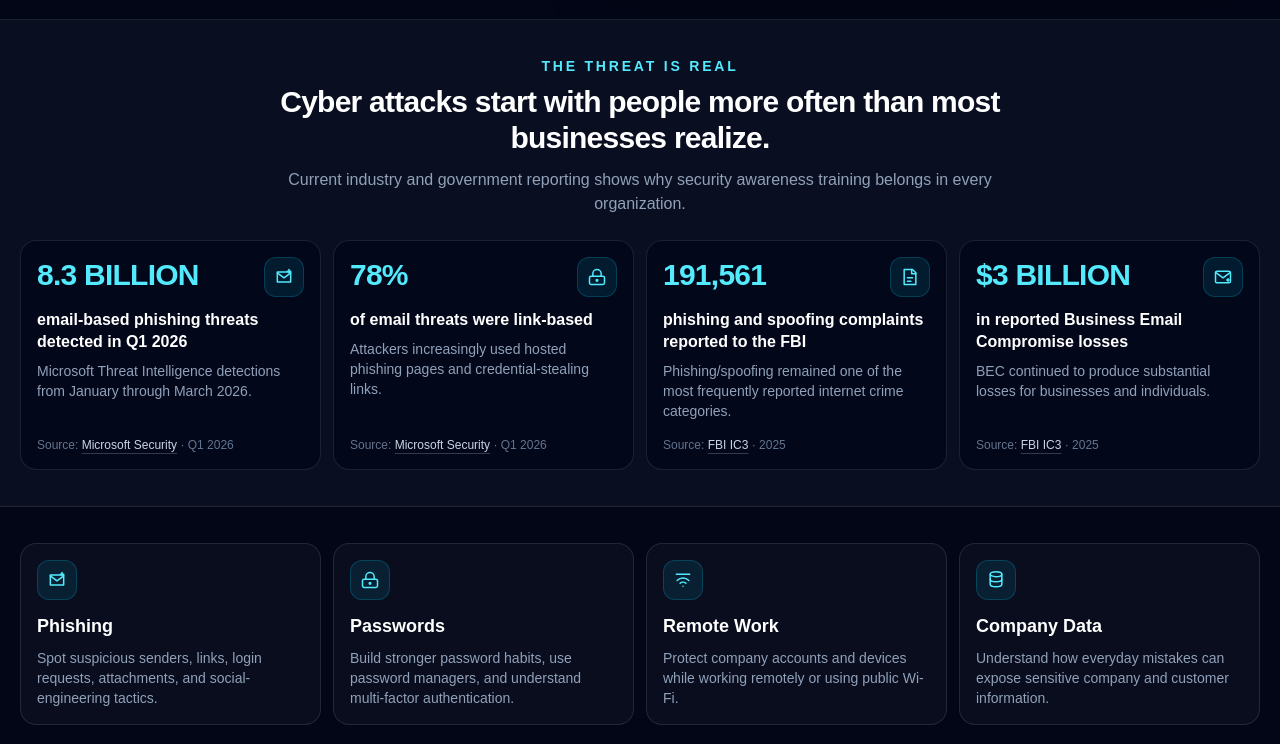
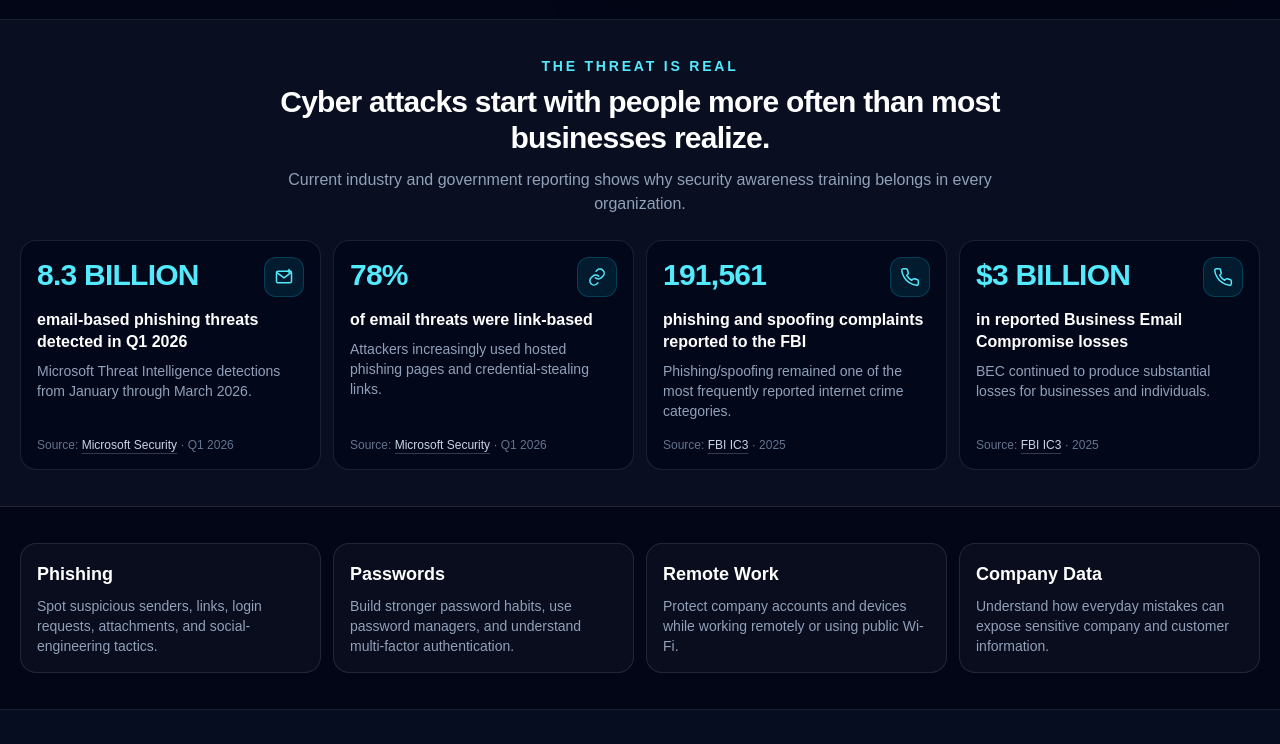
Before and after one commit to microsecs/cyber-training-platform, a Next.js app: page / in a window 1280 px wide. Shown: the part 569-1313 px from the top of the page. Built offline with nearby package versions, Linux system fonts and the light colour scheme; no server answers; the database is empty.

Commit message:
MicroSECONDS v9.0.15 - refine homepage icons

```diff
--- a/src/app/page.tsx
+++ b/src/app/page.tsx
@@ -4,41 +4,20 @@ import { getHomepageSettings } from "@/lib/homepage-settings";
 export const dynamic = "force-dynamic";
 
 function CardIcon({ kind }: { kind: string }) {
-  const common = "h-5 w-5";
-  const props = {
-    className: common,
-    viewBox: "0 0 24 24",
-    fill: "none",
-    stroke: "currentColor",
-    strokeWidth: 1.8,
-    strokeLinecap: "round" as const,
-    strokeLinejoin: "round" as const,
-    "aria-hidden": true,
-  };
-
+  const props = { className: "h-5 w-5", viewBox: "0 0 24 24", fill: "none", stroke: "currentColor", strokeWidth: 1.8, strokeLinecap: "round" as const, strokeLinejoin: "round" as const, "aria-hidden": true };
   const k = kind.toLowerCase();
 
-  if (k.includes("password") || k.includes("credential")) {
-    return <svg {...props}><rect x="3" y="11" width="18" height="10" rx="2"/><path d="M7 11V8a5 5 0 0 1 10 0v3"/><circle cx="12" cy="16" r="1"/></svg>;
+  if (k.includes("link") || k.includes("url")) {
+    return <svg {...props}><path d="M10 13a5 5 0 0 0 7.1 0l2-2a5 5 0 0 0-7.1-7.1l-1.1 1.1"/><path d="M14 11a5 5 0 0 0-7.1 0l-2 2A5 5 0 0 0 12 20.1l1.1-1.1"/></svg>;
   }
-  if (k.includes("remote") || k.includes("wi-fi") || k.includes("wifi")) {
-    return <svg {...props}><path d="M5 12.5a10 10 0 0 1 14 0"/><path d="M8.5 16a5 5 0 0 1 7 0"/><path d="M12 19.5h.01"/><path d="M4 5h16"/></svg>;
-  }
-  if (k.includes("data") || k.includes("breach")) {
-    return <svg {...props}><ellipse cx="12" cy="5" rx="7" ry="3"/><path d="M5 5v6c0 1.7 3.1 3 7 3s7-1.3 7-3V5"/><path d="M5 11v6c0 1.7 3.1 3 7 3s7-1.3 7-3v-6"/></svg>;
+  if (k.includes("complaint") || k.includes("report")) {
+    return <svg {...props}><path d="M22 16.92v3a2 2 0 0 1-2.18 2 19.8 19.8 0 0 1-8.63-3.07 19.5 19.5 0 0 1-6-6A19.8 19.8 0 0 1 2.12 4.18 2 2 0 0 1 4.11 2h3a2 2 0 0 1 2 1.72c.13.96.36 1.9.69 2.8a2 2 0 0 1-.45 2.11L8.09 9.91a16 16 0 0 0 6 6l1.27-1.27a2 2 0 0 1 2.11-.45c.9.33 1.84.56 2.8.69A2 2 0 0 1 22 16.92z"/></svg>;
   }
   if (k.includes("loss") || k.includes("compromise") || k.includes("business email")) {
-    return <svg {...props}><rect x="3" y="5" width="18" height="14" rx="2"/><path d="m4 7 8 6 8-6"/><path d="M16.5 15.5h3"/><path d="M18 14v3"/></svg>;
+    return <svg {...props}><circle cx="12" cy="12" r="9"/><path d="M16 8.5c-.7-.7-1.8-1.1-3-1.1-1.7 0-3 .8-3 2s1.1 1.8 3.1 2.2c2 .4 3.1 1 3.1 2.3 0 1.4-1.4 2.4-3.3 2.4-1.4 0-2.7-.5-3.5-1.3"/><path d="M12.8 5.5v13"/></svg>;
   }
-  if (k.includes("link") || k.includes("url")) {
-    return <svg {...props}><path d="M10 13a5 5 0 0 0 7.1 0l2-2a5 5 0 0 0-7.1-7.1l-1.1 1.1"/><path d="M14 11a5 5 0 0 0-7.1 0l-2 2A5 5 0 0 0 12 20.1l1.1-1.1"/><path d="M12 8v4"/></svg>;
-  }
-  if (k.includes("complaint") || k.includes("report")) {
-    return <svg {...props}><path d="M9 3h6l4 4v14H5V3h4"/><path d="M14 3v5h5"/><path d="M9 13h6"/><path d="M9 17h4"/></svg>;
-  }
-  return <svg {...props}><path d="M4 6h16v12H4z"/><path d="m4 7 8 6 8-6"/><path d="M18 3v4"/><path d="M16 5h4"/></svg>;
+  return <svg {...props}><rect x="3" y="5" width="18" height="14" rx="2"/><path d="m4 7 8 6 8-6"/><path d="M18 3v4"/><path d="M16 5h4"/></svg>;
 }
-
 
 export default async function Home() {
   const settings = await getHomepageSettings();
@@ -165,9 +144,6 @@ export default async function Home() {
               ["Company Data", "Understand how everyday mistakes can expose sensitive company and customer information."],
             ].map(([title, body]) => (
               <div key={title} className="rounded-2xl border border-white/10 bg-white/[0.03] p-4">
-                <div className="mb-3 flex h-10 w-10 items-center justify-center rounded-xl border border-cyan-400/20 bg-cyan-400/10 text-cyan-300">
-                  <CardIcon kind={title} />
-                </div>
                 <div className="text-lg font-semibold">{title}</div>
                 <p className="mt-2 text-sm leading-5 text-slate-400">{body}</p>
               </div>
```
